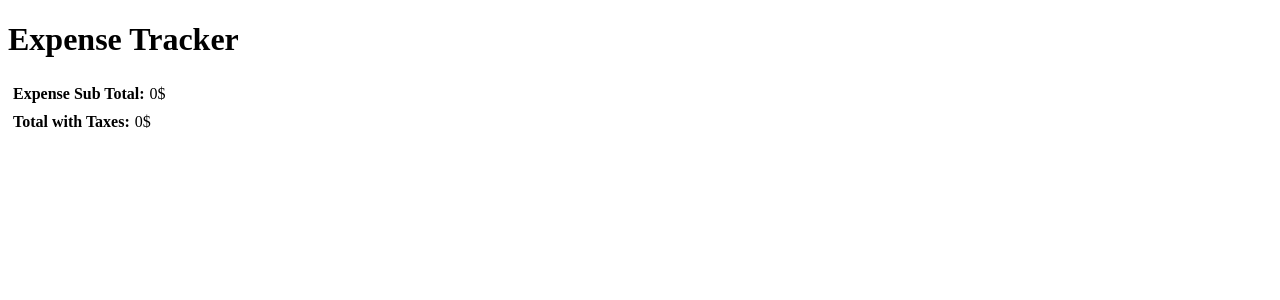
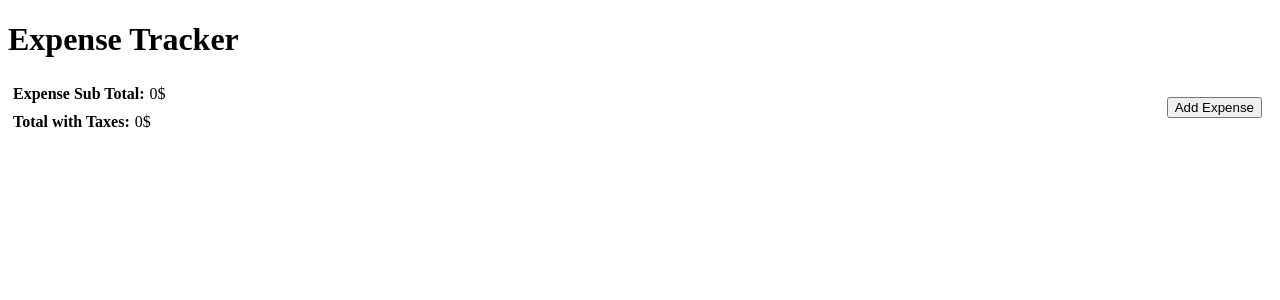
Before and after one commit to Brush87/ExpenseTrackingApp, a React app in the folder client/: page / in a window 1280 px wide. Shown: the top 300 px of the page. Built offline with nearby package versions, Linux system fonts and the light colour scheme.

Commit message:
Small refactor for component separation

```diff
--- a/client/src/App.tsx
+++ b/client/src/App.tsx
@@ -1,30 +1,19 @@
 import React from 'react'
-import {
-  useAppSelector
-} from './hooks'
-import {
-  selectTotal,
-  selectTotalWithTaxes
-} from './features/expenses/ExpenseSlice'
+import TotalsTracker from './components/Details/TotalsTracker'
+import AddExpense from './components/Details/AddExpense'
 import style from './rootStyle.module.scss'
 
 const App = () => {
   // const dispatch = useAppDispatch()
-  const total = useAppSelector(selectTotal)
-  const totalWithTaxes = useAppSelector(selectTotalWithTaxes)
 
   return (
-    <div>
+    <>
       <h1>Expense Tracker</h1>
-      <div className={style.labelContainer}>
-        <label className={style.label}>Expense Sub Total:</label>
-        <span className={style.value}>{total}$</span>
+      <div className={style.highLevelContainer}>
+        <TotalsTracker />
+        <AddExpense />
       </div>
-      <div className={style.labelContainer}>
-        <label className={style.label}>Total with Taxes:</label>
-        <span className={style.value}>{totalWithTaxes}$</span>
-      </div>
-    </div>
+    </>
   )
 }
 
--- /dev/null
+++ b/client/src/components/Details/AddExpense.tsx
@@ -0,0 +1,16 @@
+import React from 'react'
+import {
+  Button
+} from 'antd'
+import style from './style.module.scss'
+
+const AddExpense = () => {
+
+  return (
+    <div className={style.addExpenseContainer}>
+      <Button>Add Expense</Button>
+    </div>
+  )
+}
+
+export default AddExpense
--- /dev/null
+++ b/client/src/components/Details/TotalsTracker.tsx
@@ -0,0 +1,39 @@
+import React from 'react'
+import {
+  useAppSelector
+} from '../../hooks'
+import {
+  selectTotal,
+  selectTotalWithTaxes
+} from '../../features/expenses/ExpenseSlice'
+import style from './style.module.scss'
+
+const TotalsTracker = () => {
+  const total = useAppSelector(selectTotal)
+  const totalWithTaxes = useAppSelector(selectTotalWithTaxes)
+
+  return (
+    <div className={style.highLevelContainer}>
+      <div className={style.detailsContainer}>
+        <div className={style.labelContainer}>
+          <label className={style.label}>
+            Expense Sub Total:
+          </label>
+          <span className={style.value}>
+            {total}$
+          </span>
+        </div>
+        <div className={style.labelContainer}>
+          <label className={style.label}>
+            Total with Taxes:
+          </label>
+          <span className={style.value}>
+            {totalWithTaxes}$
+          </span>
+        </div>
+      </div>
+    </div>
+  )
+}
+
+export default TotalsTracker
--- /dev/null
+++ b/client/src/components/Details/style.module.scss
@@ -0,0 +1,22 @@
+.detailsContainer {
+  justify-content: flex-start;
+}
+
+.addExpenseContainer {
+  margin-left: auto;
+  justify-content: flex-end;
+  align-self: center;
+  padding-right: 10px;
+}
+
+.labelContainer {
+  padding: 5px;
+}
+
+.label {
+  font-weight: 700;
+}
+
+.value {
+  margin-left: 5px;
+}
--- a/client/src/rootStyle.module.scss
+++ b/client/src/rootStyle.module.scss
@@ -1,11 +1,5 @@
-.labelContainer {
-  padding: 5px;
+.highLevelContainer {
+  display: flex;
+  flex: 1;
+  align-content: center;
 }
-
-.label {
-  font-weight: 700;
-}
-
-.value {
-  margin-left: 5px;
-}
```
Also changed, not shown: client/src/components/Expenses/ExpensesContainer.tsx (+13 -1 lines).
